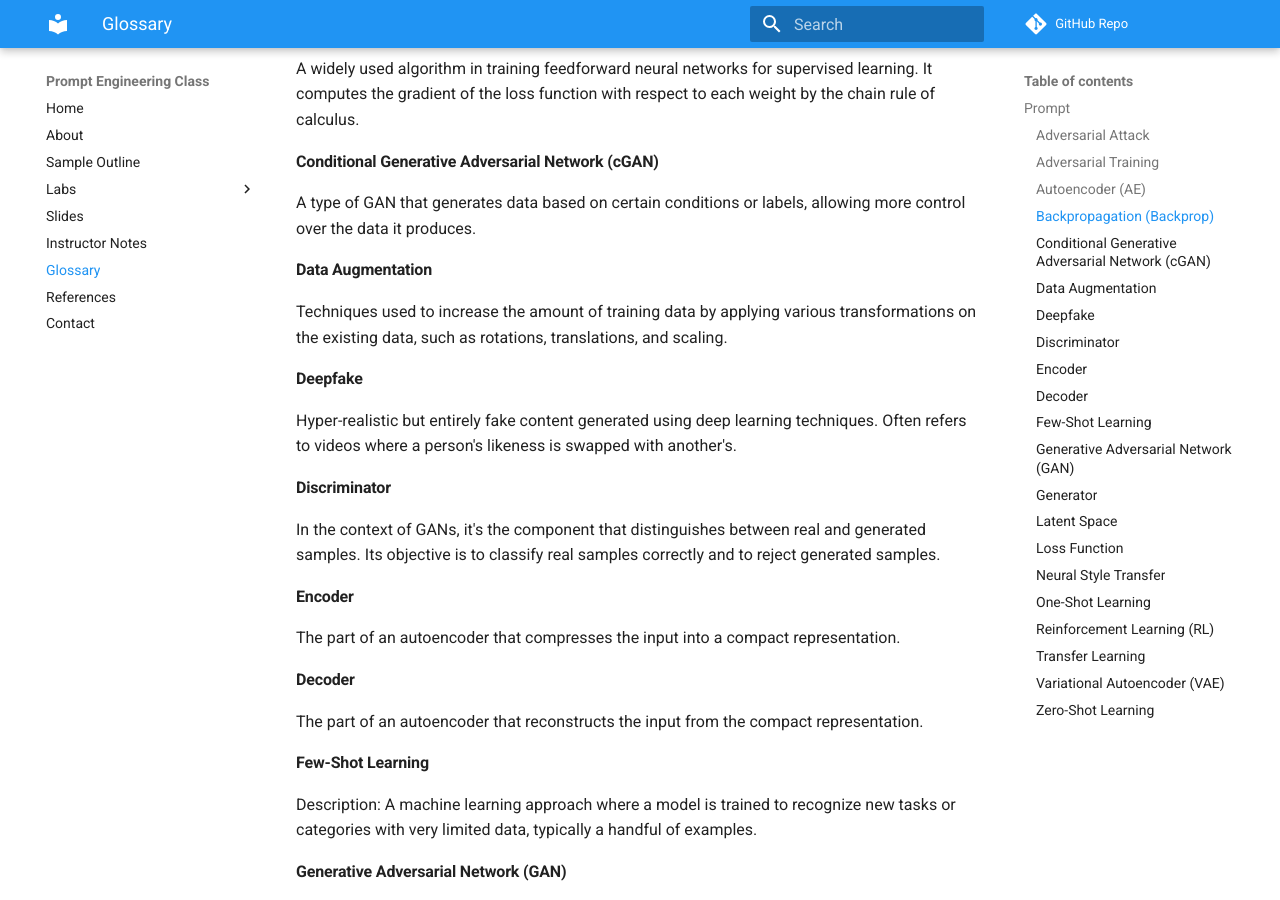
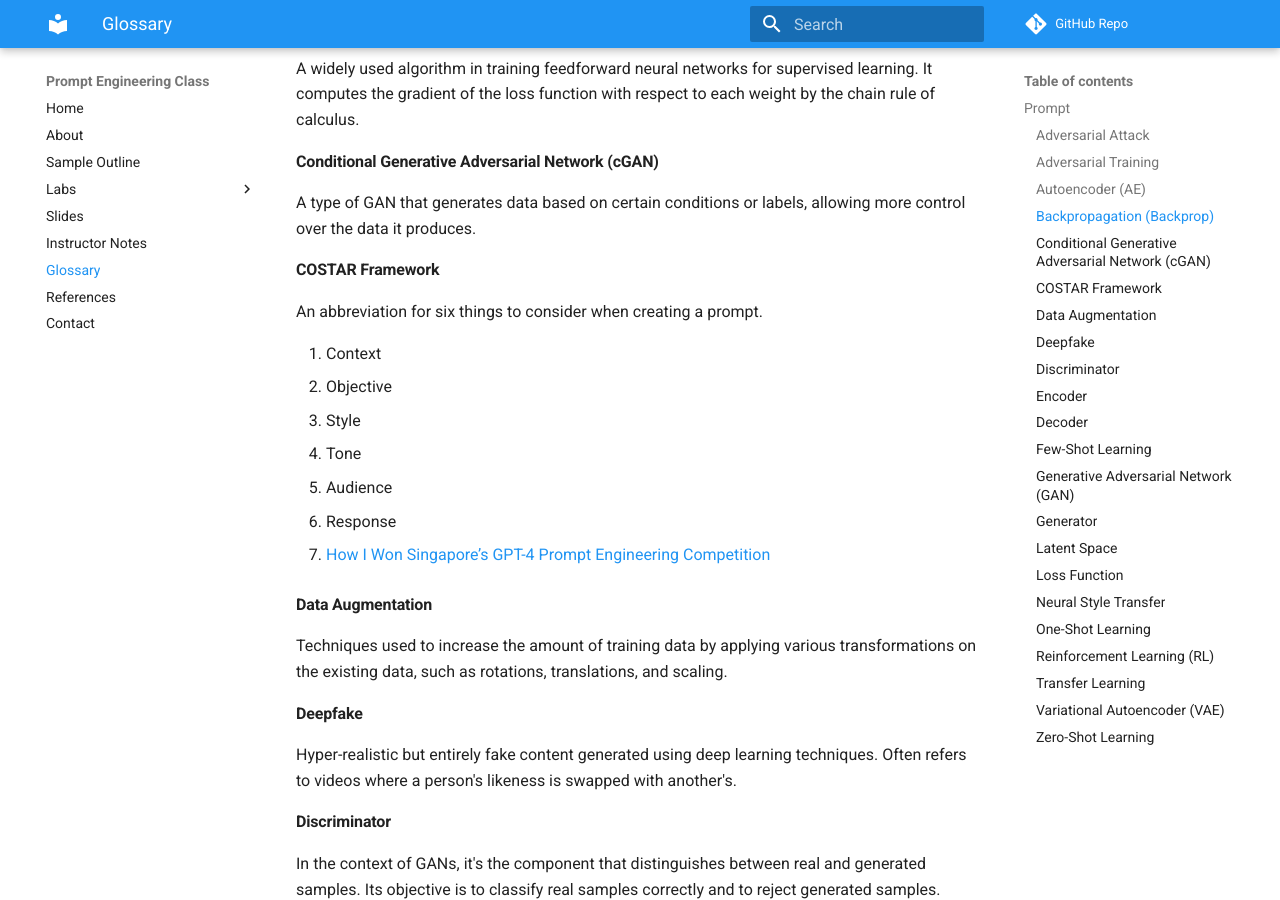
Before and after one commit to dmccreary/prompt-class, an MkDocs documentation site: the page built from docs/glossary.md, in a window 1280 px wide and 900 px high, scrolled down 770 px. Built offline with MkDocs 1.6.1 and Material for MkDocs 9.7.7, drawn with Linux system fonts in a browser that asks for light colours; comment, search, counter and statistics services are not loaded.

Commit message:
updating content

```diff
--- a/docs/glossary.md
+++ b/docs/glossary.md
@@ -35,6 +35,19 @@ A widely used algorithm in training feedforward neural networks for supervised l
 #### Conditional Generative Adversarial Network (cGAN)
 
 A type of GAN that generates data based on certain conditions or labels, allowing more control over the data it produces.
+
+#### COSTAR Framework
+
+An abbreviation for six things to consider when creating a prompt.
+
+1. Context
+2. Objective
+3. Style
+4. Tone
+5. Audience
+6. Response
+
+* [How I Won Singapore’s GPT-4 Prompt Engineering Competition](https://towardsdatascience.com/how-i-won-singapores-gpt-4-prompt-engineering-competition-34c195a93d41#10b2)
 
 
 #### Data Augmentation
```
Also changed, not shown: docs/references.md (+1 -0 lines).
